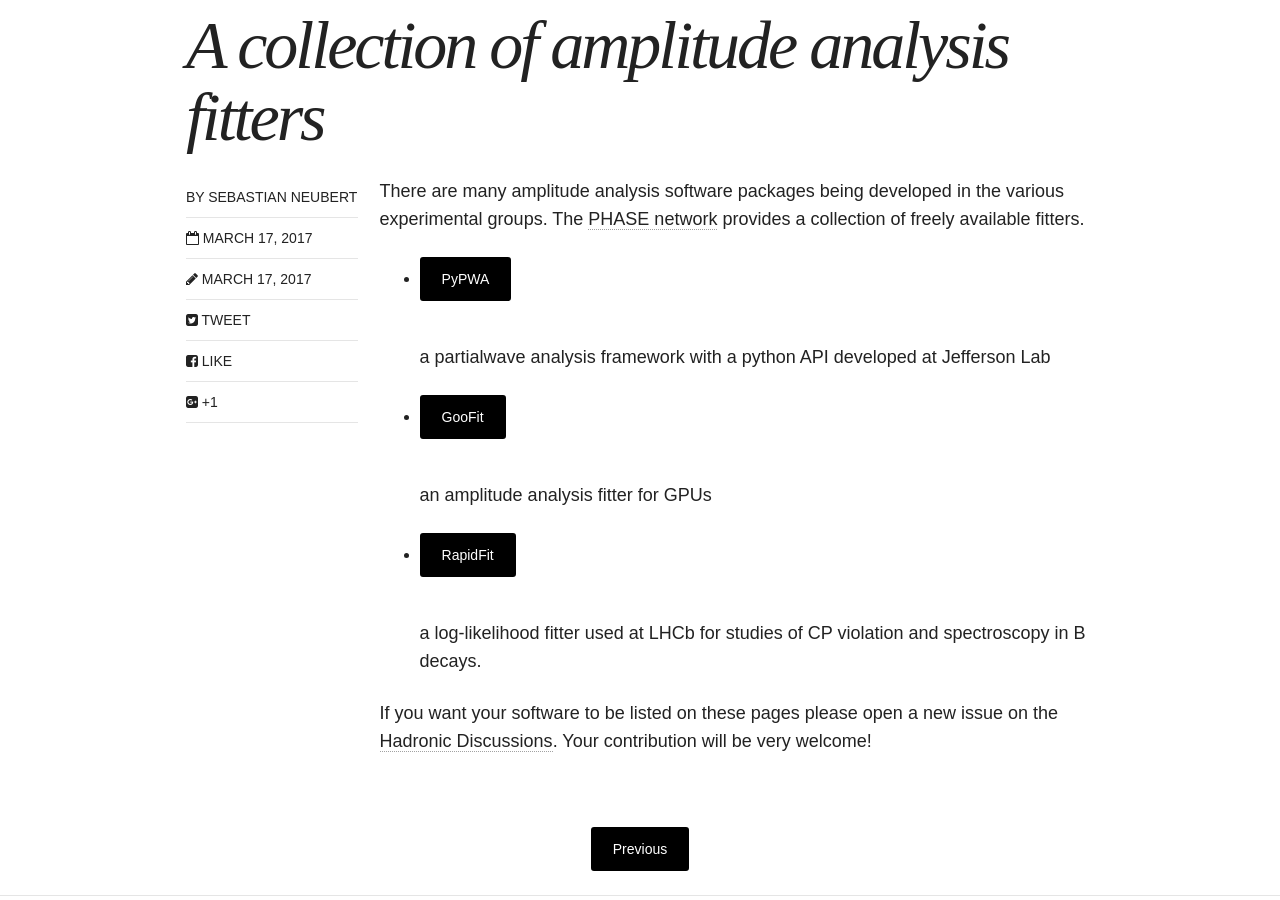
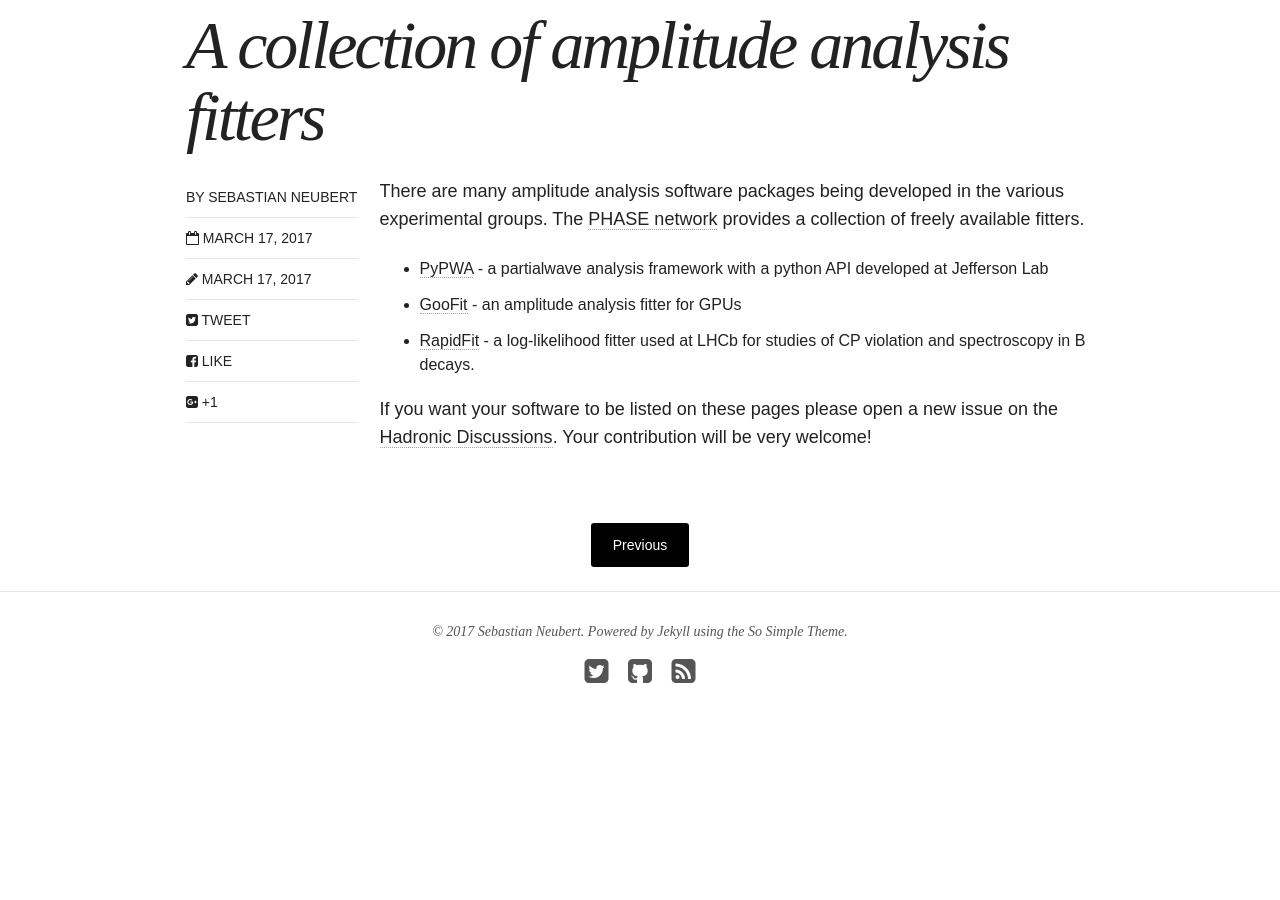
Before and after one commit to PHASE-network/PHASE-network.github.io, a Jekyll site: the page built from _posts/articles/2017-03-17-fitter-collection.md, in a window 1280 px wide and 900 px high, scrolled down 770 px. Built offline with Jekyll 4.4.1, drawn with Linux system fonts in a browser that asks for light colours; nearby versions of some CDN libraries; after the commit the page ends 1553 px from its top, so only the background shows below that.

Commit message:
fixing links

```diff
--- a/_posts/articles/2017-03-17-fitter-collection.md
+++ b/_posts/articles/2017-03-17-fitter-collection.md
@@ -17,12 +17,9 @@ There are many amplitude analysis software packages being developed in the
 various experimental groups. The [PHASE network](https://github.com/PHASE-network)
 provides a collection of freely available fitters.
 
-* <div markdown="0"><a href="https://github.com/PHASE-network/PyPWA" class="btn">PyPWA</a></div>
-a partialwave analysis framework with a python API developed at Jefferson Lab
-* <div markdown="0"><a href="https://github.com/PHASE-network/GooFit" class="btn">GooFit</a></div>
-an amplitude analysis fitter for GPUs
-* <div markdown="0"><a href="https://github.com/PHASE-network/RapidFit" class="btn">RapidFit</a></div>
-a log-likelihood fitter used at LHCb for studies of CP violation and spectroscopy in B decays.
+* [PyPWA](https://github.com/PHASE-network/PyPWA) - a partialwave analysis framework with a python API developed at Jefferson Lab
+* [GooFit](https://github.com/PHASE-network/GooFit) - an amplitude analysis fitter for GPUs
+* [RapidFit](https://github.com/PHASE-network/RapidFit) - a log-likelihood fitter used at LHCb for studies of CP violation and spectroscopy in B decays.
 
 If you want your software to be listed on these pages please open a new issue on
 the [Hadronic Discussions](https://github.com/PHASE-network/HadronicDiscussions/issues).
```
